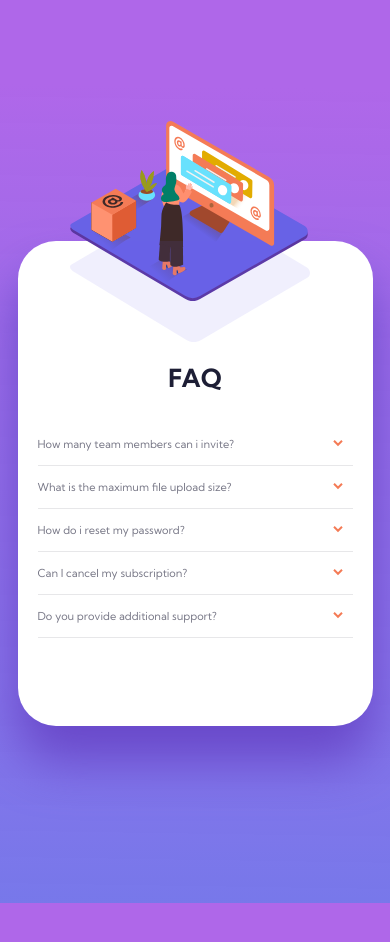
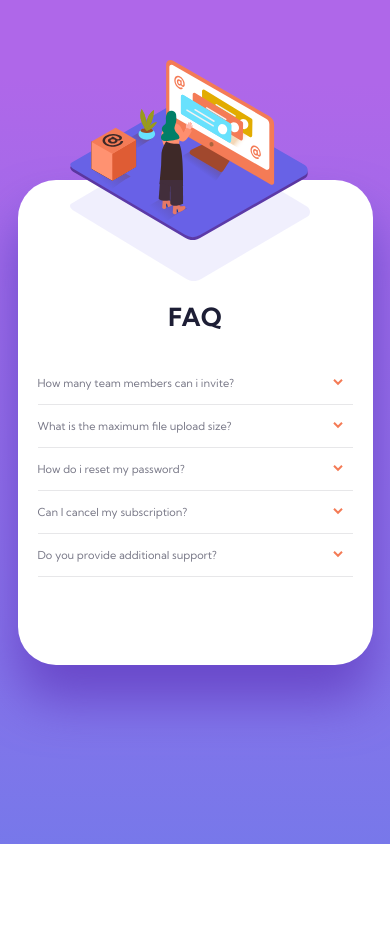
Before and after one commit to KhizarSa/FAQ-Component, a plain HTML site: page index.html in a window 390 px wide. After the commit the page ends 844 px from the top, so only its background shows below. Drawn offline with Linux system fonts and the light colour scheme.

Commit message:
Fixing body height

```diff
--- a/style.css
+++ b/style.css
@@ -293,7 +293,7 @@ body {
 @media (max-width: 31.375em) {
   html,
   body {
-    height: 107%;
+    height: 100%;
     overflow: hidden;
   }
 
```
